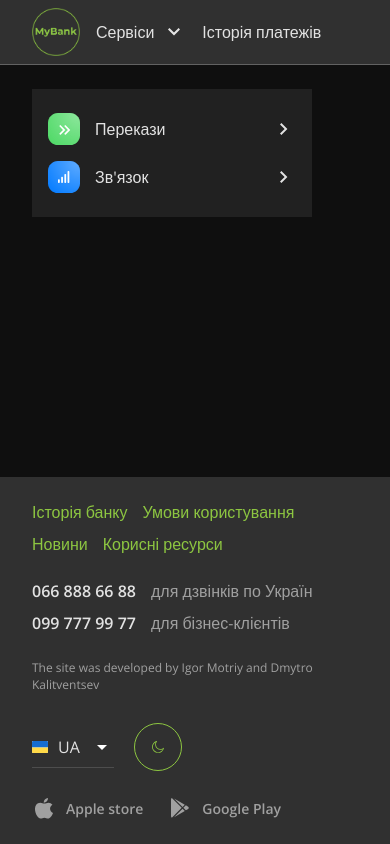
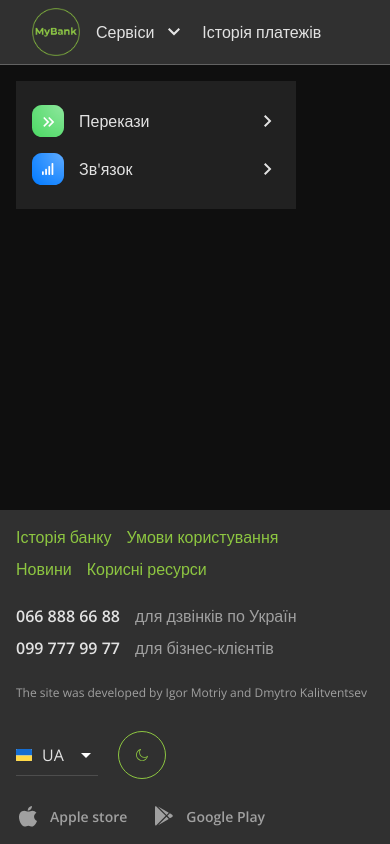
Before and after one commit to Egor1040/internet-banking, a React (Create React App) app: page /#/ in a window 390 px wide. Shown: the top 844 px of the page. Built offline with nearby package versions, Linux system fonts and the light colour scheme; no server answers.

Commit message:
Adapted the RechargeMobile component

```diff
--- a/src/common.scss
+++ b/src/common.scss
@@ -85,6 +85,10 @@ a {
     max-width: 1264px;
     margin: 0 auto;
     padding: 24px 32px;
+
+    @media (max-width: 760px) {
+        padding: 16px;
+    }
 }
 
 .form-styles {
--- a/src/components/HeaderContentPages/headerContentPages.scss
+++ b/src/components/HeaderContentPages/headerContentPages.scss
@@ -22,6 +22,10 @@
         font-weight: 600;
         font-size: 20px;
         color: var(--text-color-primary);
+
+        @media (max-width: 760px) {
+            font-size: 18px;
+        }
     }
 
     &__descr {
@@ -31,6 +35,10 @@
     &__icons-operators {
         display: flex;
         gap: 25px;
+
+        @media (max-width: 760px) {
+            display: none;
+        }
     }
 
     &__icon-operator {
--- a/src/components/UI/Buttons/ConfirmButton/confirmButton.scss
+++ b/src/components/UI/Buttons/ConfirmButton/confirmButton.scss
@@ -3,6 +3,10 @@
     align-items: center;
     flex-direction: column;
     gap: 20px;
+
+    @media (max-width: 760px) {
+        align-items: flex-start;
+    }
 
     &__terms-use {
         font-size: 12px;
@@ -30,6 +34,10 @@
         cursor: pointer;
         font-weight: 600;
 
+        @media (max-width: 760px) {
+            width: 100%;
+        }
+
         &:hover {
             background-color: var(--hover-target-color-primary);
         }
--- a/src/layout/Footer/Footer.jsx
+++ b/src/layout/Footer/Footer.jsx
@@ -7,10 +7,10 @@ export const Footer = () => {
                 <div className="footer-content">
                     <div className="support-info">
                         <div className="support-links">
-                            <a className="support-links__item" href='#'>Історія банку</a>
-                            <a className="support-links__item" href='#'>Умови користування</a>
-                            <a className="support-links__item" href='#'>Новини</a>
-                            <a className="support-links__item" href='#'>Корисні ресурси</a>
+                            <div className="support-links__item">Історія банку</div>
+                            <div className="support-links__item">Умови користування</div>
+                            <div className="support-links__item">Новини</div>
+                            <div className="support-links__item">Корисні ресурси</div>
                         </div>
                         <div className="support-contacts">
                             <div className="support-contacts__item">
--- a/src/layout/Footer/footer.scss
+++ b/src/layout/Footer/footer.scss
@@ -38,6 +38,8 @@
     }
 
     &__item {
+        cursor: pointer;
+
         &:hover {
             text-decoration: underline;
         }
--- a/src/pages/RechargeMobile/rechargeMobile.scss
+++ b/src/pages/RechargeMobile/rechargeMobile.scss
@@ -4,6 +4,10 @@
     gap: 24px;
     color: var(--text-color-secondary);
     width: 100%;
+
+    @media (max-width: 760px) {
+        gap: 15px;
+    }
 }
 
 .recharge-main {
@@ -15,9 +19,17 @@
     padding: 24px 32px 0;
     background-color: var(--bg-color-element-primary);
 
+    @media (max-width: 760px) {
+        padding: 16px;
+    }
+
     &__img-decor {
         display: flex;
         width: 620px;
+
+        @media (max-width: 760px) {
+            width: 100%;
+        }
     }
 }
 
@@ -27,4 +39,9 @@
     flex-direction: column;
     gap: 20px;
     width: 328px;
+
+    @media (max-width: 760px) {
+        align-items: stretch;
+        width: 100%;
+    }
 }
```
